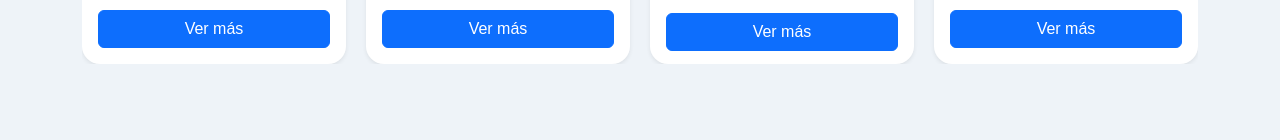
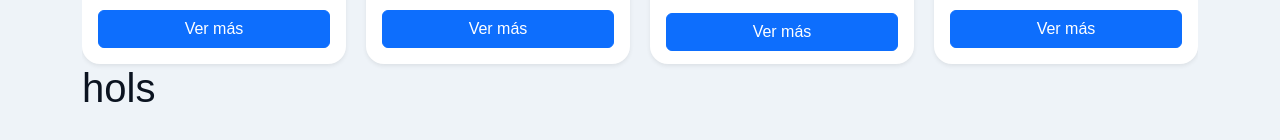
Before and after one commit to josiaspalacios/prosistemas, a website: page index.html in a window 1280 px wide. Shown: the part 1899-2039 px from the top of the page. Before the commit the page ends 2011 px from the top, so only its background shows below. Drawn offline with Linux system fonts and the light colour scheme.

```diff
--- a/index.html
+++ b/index.html
@@ -336,7 +336,7 @@
 
         <div class="swiper-button-next"></div>
         <div class="swiper-button-prev"></div>
-
+<h1>hols</h1>
     </div>
 
 </section>
```
